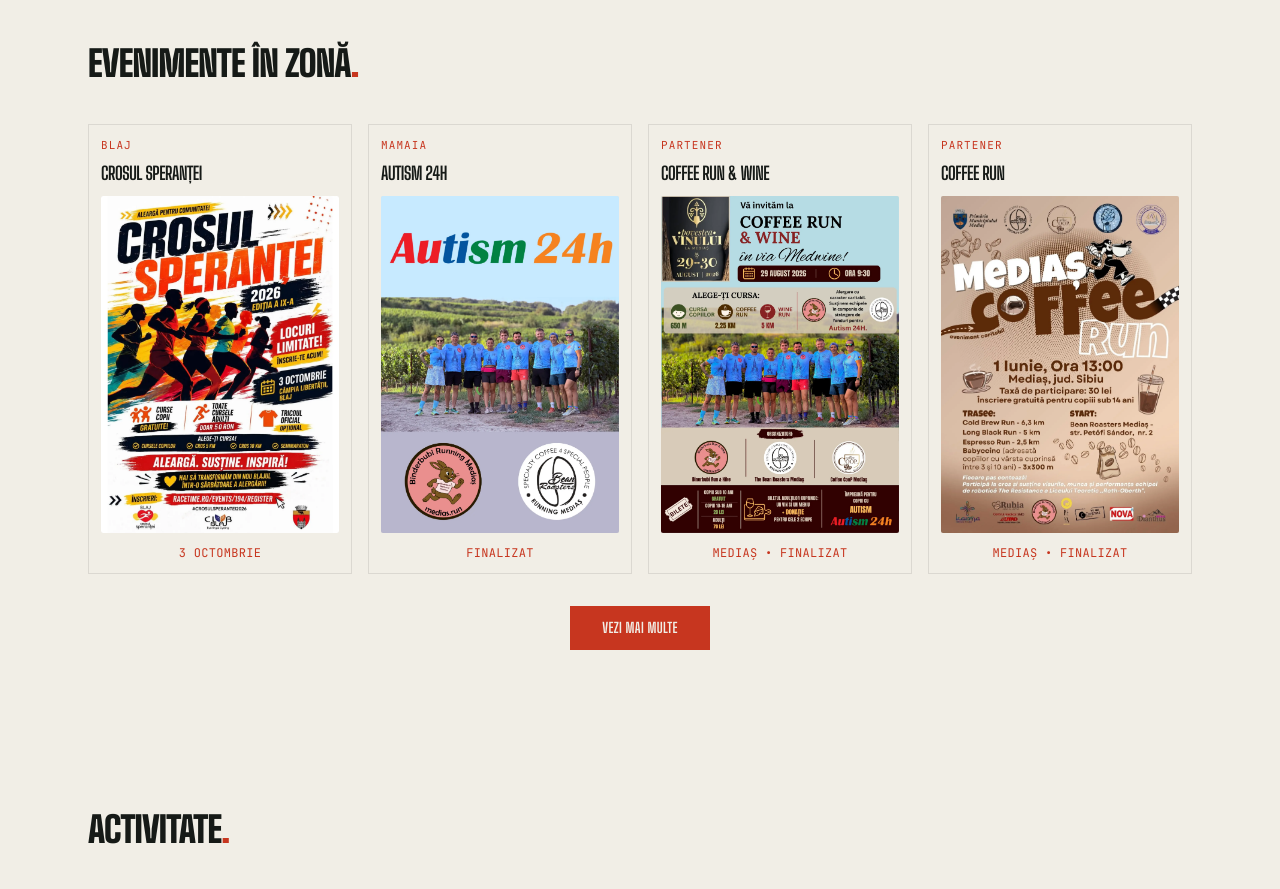
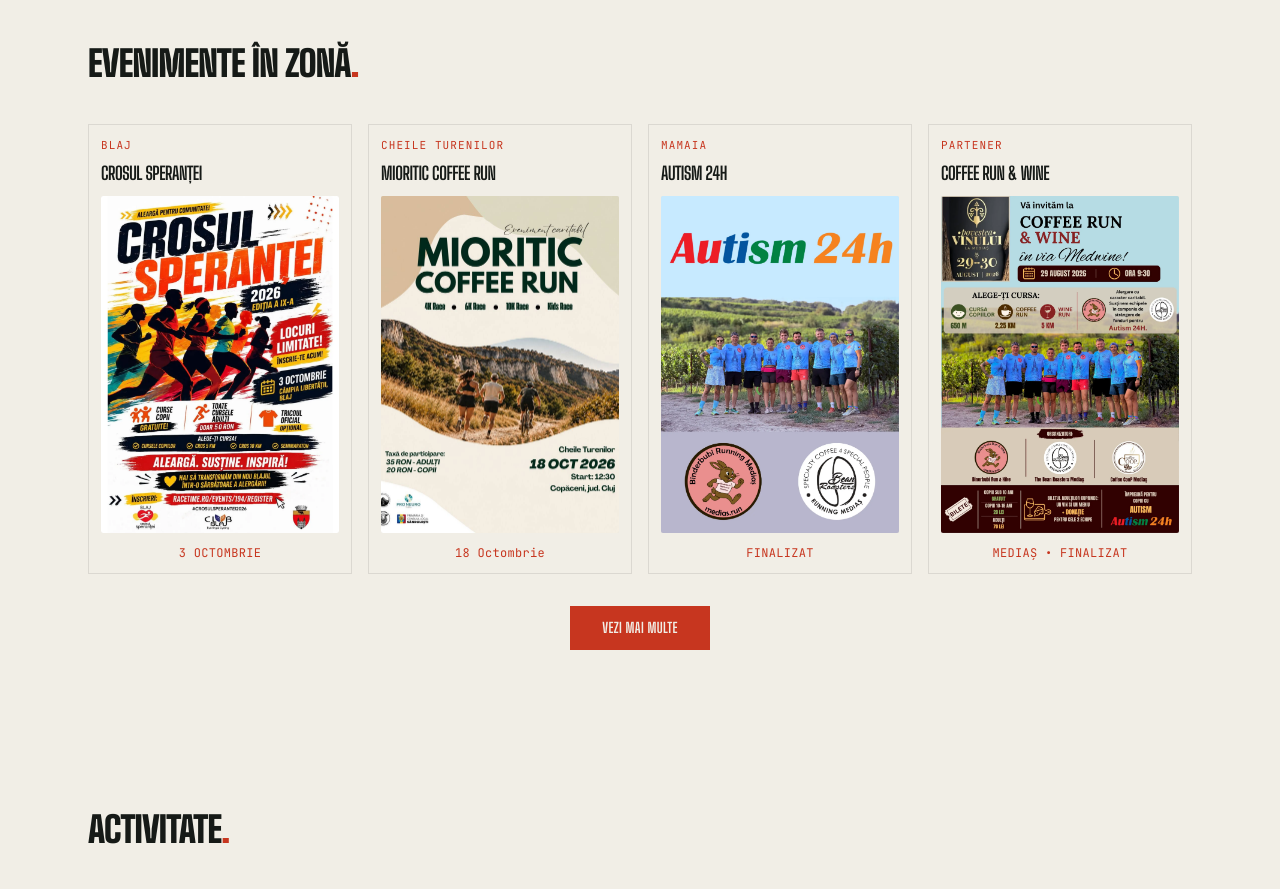
Before and after one commit to andreiholerga/medias.run, a React (Vite) app: page / in a window 1280 px wide. Shown: the part 2720-3609 px from the top of the page. Built offline with nearby package versions, Linux system fonts and the light colour scheme.

Commit message:
added mioritic run

```diff
--- a/src/data/events.js
+++ b/src/data/events.js
@@ -1,4 +1,5 @@
 export const events = [
+
   {
     href: "https://racetime.ro/events/194/register",
     external: true,
@@ -6,6 +7,14 @@
     title: "Crosul Speranței",
     img: "/images/evenimente/crosulsperantei.webp",
     date: "3 OCTOMBRIE",
+  },
+  {
+    href: "https://www.facebook.com/events/1673145554331285/",
+    external: true,
+    eyebrow: "CHEILE TURENILOR",
+    title: "Mioritic Coffee Run",
+    img: "/images/evenimente/mioritic.webp",
+    date: "18 Octombrie",
   },
   {
     href: "/autism24h",
@@ -39,6 +48,7 @@
     img: "/images/evenimente/alergari_iulie.webp",
     date: "MEDIAȘ • FINALIZAT",
   },
+
 ];
 
 export const brhEvents = [
```
Also changed, not shown: public/images/evenimente/mioritic.webp (added).
